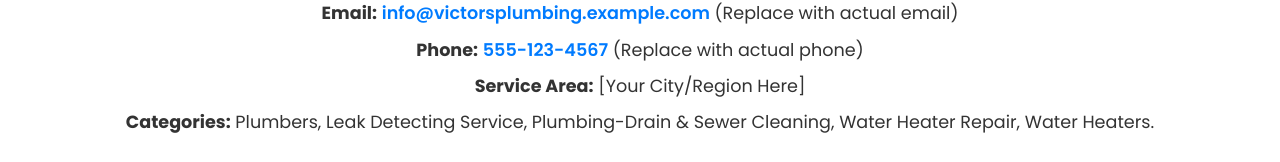
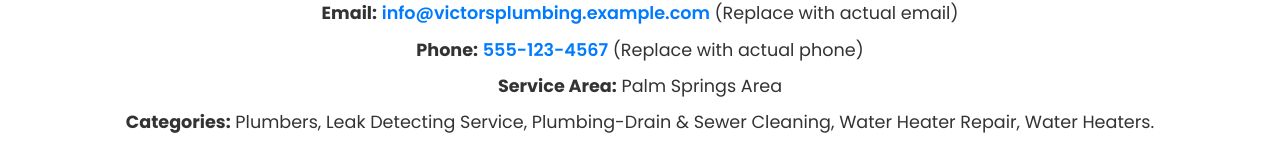
Before and after one commit to Khyronamos/Victors-Plumbing-Landing-Page, a plain HTML site: page index.html in a window 1280 px wide. Shown: the part 3586-3748 px from the top of the page. Drawn offline with Linux system fonts and the light colour scheme.

Commit message:
Update index.html to say "Palm Springs" instead of "Your city/Region"

```diff
--- a/index.html
+++ b/index.html
@@ -161,7 +161,7 @@
                  <h2>Contact Us</h2>
                  <p><strong>Email:</strong> <a href="mailto:info@victorsplumbing.example.com">info@victorsplumbing.example.com</a> (Replace with actual email)</p>
                  <p><strong>Phone:</strong> <a href="tel:+15551234567">555-123-4567</a> (Replace with actual phone)</p>
-                 <p><strong>Service Area:</strong> [Your City/Region Here]</p>
+                 <p><strong>Service Area:</strong> Palm Springs Area</p>
                  <p><strong>Categories:</strong> Plumbers, Leak Detecting Service, Plumbing-Drain & Sewer Cleaning, Water Heater Repair, Water Heaters.</p>
              </div>
          </section>
```
